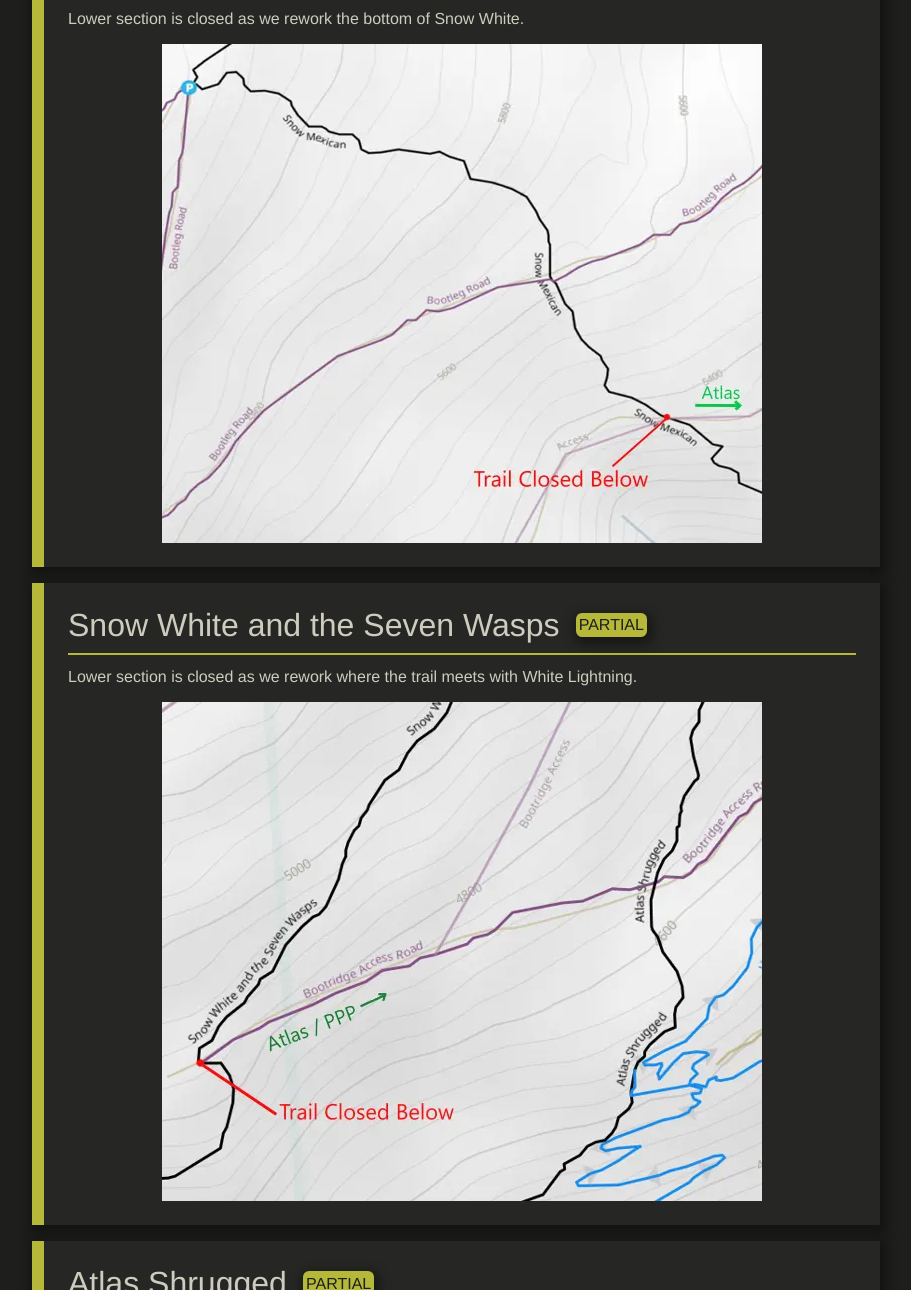
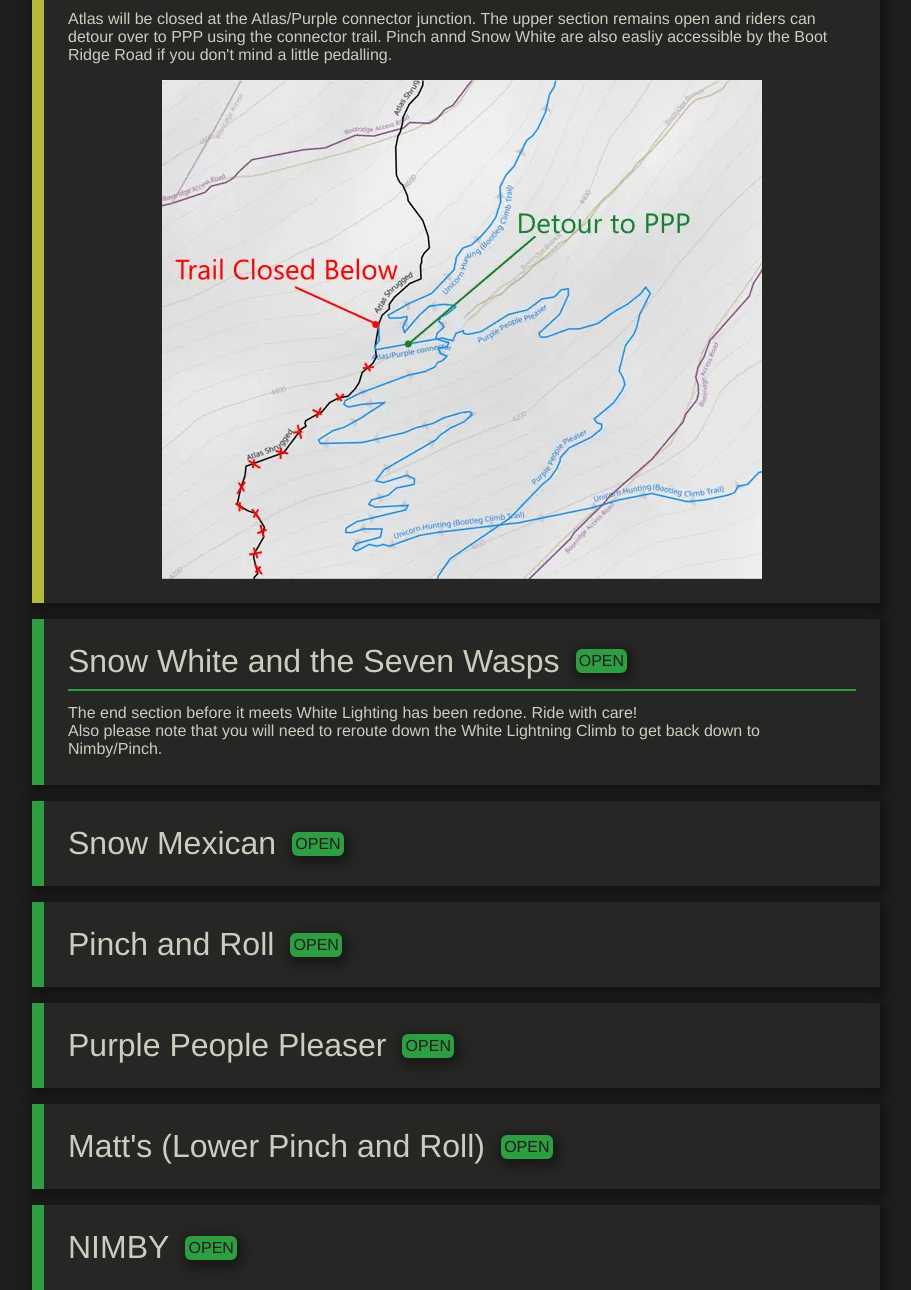
Before and after one commit to Y0ss-Please/Y0ss-Please.github.io, a plain HTML site: page index.html in a window 1280 px wide. Shown: the part 702-1992 px from the top of the page, without its empty margins (184-1095 px from the left). Drawn offline with Linux system fonts and the light colour scheme.

Commit message:
June 3 update

```diff
--- a/index.html
+++ b/index.html
@@ -88,21 +88,18 @@
     </div>
 
     <div class="content partial">
-        <div class="title">Snow Mexican</div>
-        <p>Lower section is closed as we rework the bottom of Snow White.</p>
-        <img src="assets/maps/Snow_Mexican_Closure_Map.webp" />
-    </div>
-
-    <div class="content partial">
-        <div class="title">Snow White and the Seven Wasps</div>
-        <p>Lower section is closed as we rework where the trail meets with White Lightning.</p>
-        <img src="assets/maps/Snow_White_Closure_Map.webp" />
-    </div>
-
-    <div class="content partial">
         <div class="title">Atlas Shrugged</div>
         <p>Atlas will be closed at the Atlas/Purple connector junction. The upper section remains open and riders can detour over to PPP using the connector trail. Pinch annd Snow White are also easliy accessible by the Boot Ridge Road if you don't mind a little pedalling.</p>
         <img src="assets/maps/Atlas_Closure_Map.webp" />
+    </div>
+
+    <div class="content open">
+        <div class="title">Snow White and the Seven Wasps</div>
+        <p>The end section before it meets White Lighting has been redone. Ride with care!<br>Also please note that you will need to reroute down the White Lightning Climb to get back down to Nimby/Pinch.</p>
+    </div>
+
+    <div class="content open">
+        <div class="title">Snow Mexican</div>
     </div>
 
     <div class="content open">
```
